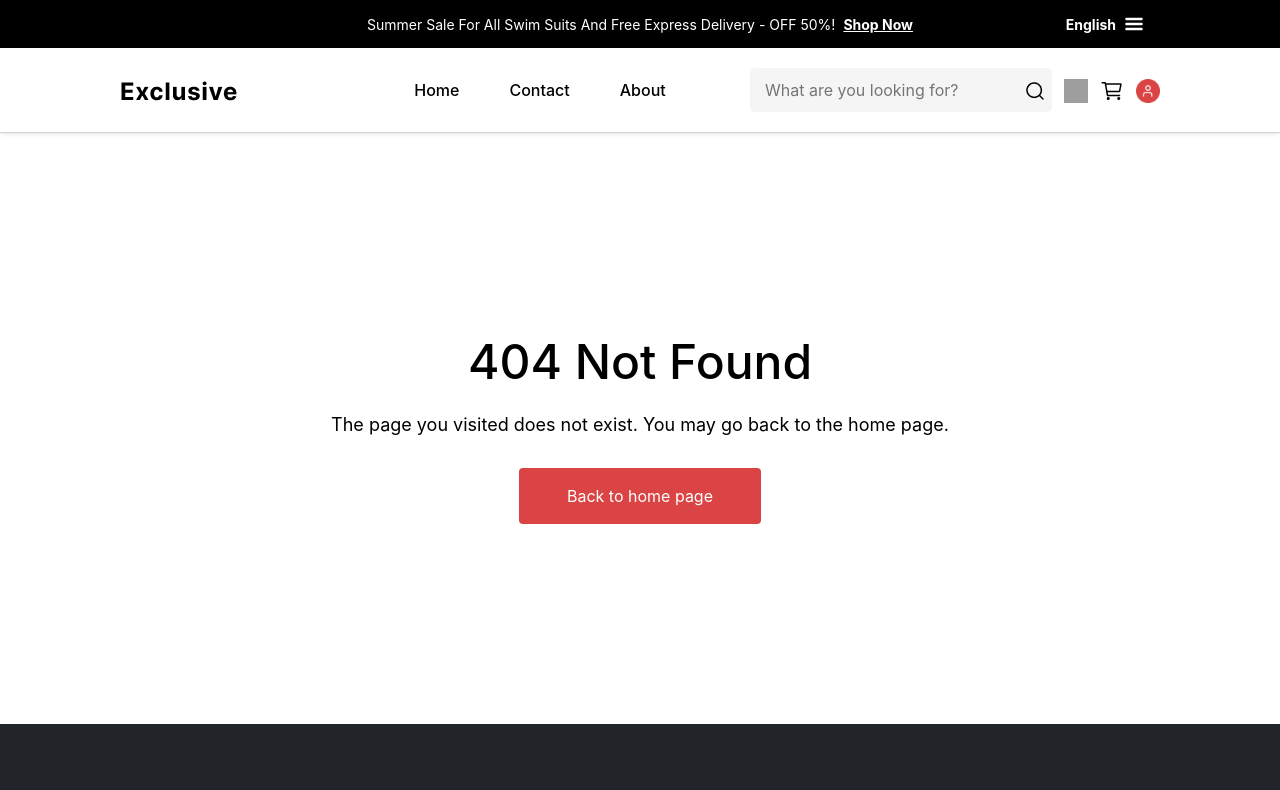
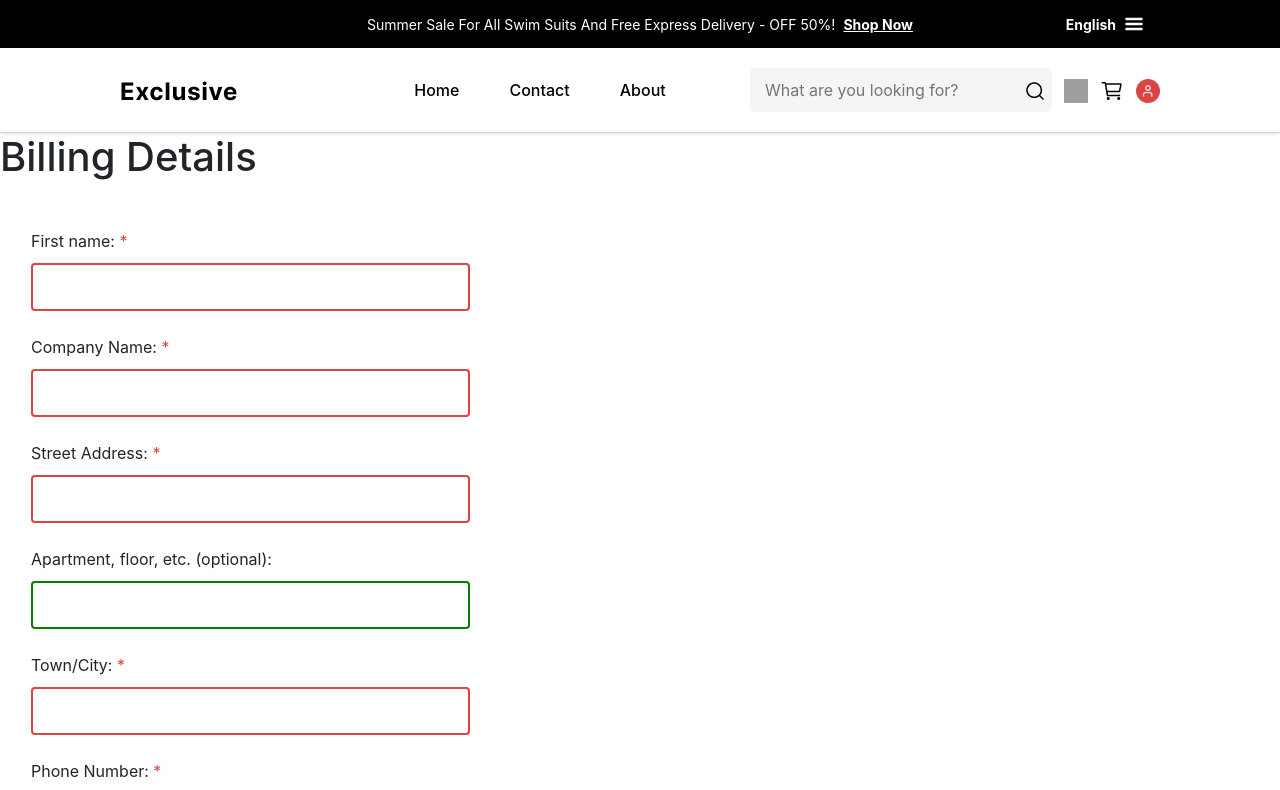
Before and after one commit to Projeto-Final-MaisPraTi/e-commerce-frontend, a React (Vite) app: page /checkout in a window 1280 px wide. Shown: the top 790 px of the page. Built offline with nearby package versions, Linux system fonts and the light colour scheme; grey boxes are pictures that could not be loaded.

Commit message:
ADD: Checkout page

```diff
--- a/src/App.jsx
+++ b/src/App.jsx
@@ -7,6 +7,7 @@ import Login from "./pages/login/login.jsx";
 import Register from "./pages/register/register.jsx";
 import ContactPage from "./pages/ContactPage/ContactPage.jsx";
 import CartPage from "./pages/Cart/CartPage.jsx";
+import CheckoutPage from "./pages/Checkout/Checkout.jsx";
 import PageNotFound from "./pages/404NotFound/PageNotFound.jsx";
 
 function App() {
@@ -21,6 +22,7 @@ function App() {
           <Route path="/product" element={<ContactPage />} />
           <Route path="/contact" element={<ContactPage />} />
           <Route path="/cart" element={<CartPage />} />
+          <Route path="/checkout" element={<CheckoutPage />} />
           {/* Rota para capturar qualquer caminho inválido */}
           <Route path="*" element={<PageNotFound />} />
         </Routes>
--- a/src/components/Cart/ShoppingCart.jsx
+++ b/src/components/Cart/ShoppingCart.jsx
@@ -1,4 +1,5 @@
 import { useState } from "react";
+import { Link } from "react-router-dom";
 import "./ShoppingCart.css";
 import ps5control from "../../assets/ps5control.png";
 import notebook from "../../assets/notebook.png";
@@ -97,7 +98,9 @@ const ShoppingCart = () => {
           <p>Subtotal: ${subtotal}</p>
           <p>Shipping: Free</p>
           <p>Total: ${subtotal}</p>
-          <button className="checkout-button">Proceed to checkout</button>
+          <Link to="/checkout">
+            <button className="checkout-button">Proceed to checkout</button>
+          </Link>
         </div>
       </div>
     </div>
--- /dev/null
+++ b/src/components/Checkout/Checkout.css
@@ -0,0 +1,89 @@
+/* Substitui o body por uma classe específica */
+.checkout-container {
+  font-family: Poppins, Inter, sans-serif;
+}
+
+.checkout-fieldset {
+  border: 0;
+  padding: 0;
+}
+
+.checkout-fieldset > div {
+  margin-bottom: 24px;
+}
+
+.checkout-label {
+  display: block;
+  margin-bottom: 10px;
+}
+
+.checkout-label span {
+  color: #db4444;
+}
+
+.checkout-input,
+.checkout-select {
+  border: 2px solid grey;
+  border-radius: 4px;
+  padding: 10px;
+  width: 200px;
+}
+
+.checkout-select {
+  background: transparent;
+  box-shadow: none;
+  color: #666;
+  -webkit-appearance: none;
+  width: 100%;
+}
+
+.select-wrapper {
+  position: relative;
+  width: 222px;
+}
+
+.select-wrapper::after {
+  content: "< >";
+  color: #666;
+  font-size: 18px;
+  top: 8px;
+  right: 0;
+  transform: rotate(90deg);
+  position: absolute;
+  z-index: -1;
+}
+
+.input-simples input {
+  width: 439px;
+}
+
+.input-duplo {
+  display: flex;
+}
+
+.input-duplo > div {
+  margin-right: 15px;
+}
+
+.checkout-input:valid {
+  border: 2px solid green;
+}
+
+.checkout-input:invalid {
+  border: 2px solid #db4444;
+}
+
+.radio input {
+  float: left;
+  margin-right: 10px;
+  width: auto;
+}
+
+.checkout-button {
+  background: #db4444;
+  border: 0;
+  color: white;
+  width: 224px;
+  padding: 10px;
+  text-transform: uppercase;
+}
--- /dev/null
+++ b/src/components/Checkout/Checkout.jsx
@@ -0,0 +1,78 @@
+import "./Checkout.css";
+
+function Checkout() {
+  return (
+    <div className="checkout-container">
+      <h1 className="checkout-heading">Billing Details</h1>
+      <form className="checkout-form" action="url_para_enviar_dados_do_formulario" method="post">
+        <fieldset className="checkout-fieldset">
+          <h2 className="checkout-subheading"></h2>
+          <div className="input-simples">
+            <div>
+              <label className="checkout-label" htmlFor="name">
+                First name: <span className="required">*</span>
+              </label>
+              <input className="checkout-input" type="text" name="name" id="name" required />
+            </div>
+          </div>
+          <div className="input-simples">
+            <div>
+              <label className="checkout-label" htmlFor="company">
+                Company Name: <span className="required">*</span>
+              </label>
+              <input className="checkout-input" type="text" name="company" id="company" required />
+            </div>
+          </div>
+          <div className="input-simples">
+            <div>
+              <label className="checkout-label" htmlFor="endereco">
+                Street Address: <span className="required">*</span>
+              </label>
+              <input
+                className="checkout-input"
+                type="text"
+                name="endereco"
+                id="endereco"
+                required
+              />
+            </div>
+          </div>
+          <div className="input-simples">
+            <div>
+              <label className="checkout-label" htmlFor="optional">
+                Apartment, floor, etc. (optional):
+              </label>
+              <input className="checkout-input" type="text" name="optional" id="optional" />
+            </div>
+          </div>
+          <div className="input-simples">
+            <div>
+              <label className="checkout-label" htmlFor="city">
+                Town/City: <span className="required">*</span>
+              </label>
+              <input className="checkout-input" type="text" name="city" id="city" required />
+            </div>
+          </div>
+          <div className="input-simples">
+            <div>
+              <label className="checkout-label" htmlFor="number">
+                Phone Number: <span className="required">*</span>
+              </label>
+              <input className="checkout-input" type="text" name="number" id="number" required />
+            </div>
+          </div>
+          <div className="input-simples">
+            <div>
+              <label className="checkout-label" htmlFor="email">
+                Email Address: <span className="required">*</span>
+              </label>
+              <input className="checkout-input" type="email" name="email" id="email" required />
+            </div>
+          </div>
+        </fieldset>
+      </form>
+    </div>
+  );
+}
+
+export default Checkout;
--- /dev/null
+++ b/src/pages/Checkout/Checkout.jsx
@@ -0,0 +1,17 @@
+import Header from "../../components/Header/Header";
+import Footer from "../../components/Footer/ComponentFooter";
+import Checkout from "../../components/Checkout/Checkout";
+
+function CheckoutPage() {
+  return (
+    <>
+      <Header />
+      <main>
+        <Checkout />
+      </main>
+      <Footer />
+    </>
+  );
+}
+
+export default CheckoutPage;
--- a/src/pages/Checkout/style.css
+++ /dev/null
@@ -1,88 +0,0 @@
-body {
-  font-family: Poppins, Inter, sans-serif;
-}
-
-fieldset {
-  border: 0;
-  padding: 0;
-}
-
-fieldset > div {
-  margin-bottom: 24px;
-}
-
-label {
-  display: block;
-  margin-bottom: 10px;
-}
-
-label span {
-  color: #db4444;
-}
-
-input,
-select {
-  border: 2px solid grey;
-  border-radius: 4px;
-  padding: 10px;
-  width: 200px;
-}
-
-select {
-  background: transparent;
-  box-shadow: none;
-  color: #666;
-  -webkit-appearance: none;
-  width: 100%;
-}
-
-.select-wrapper {
-  position: relative;
-  width: 222px;
-}
-
-.select-wrapper::after {
-  content: "< >";
-  color: #666;
-  font-size: 18px;
-  top: 8px;
-  right: 0;
-  transform: rotate(90deg);
-  position: absolute;
-  z-index: -1;
-}
-
-.input-simples input {
-  width: 439px;
-}
-
-.input-duplo {
-  display: flex;
-}
-
-.input-duplo > div {
-  margin-right: 15px;
-}
-
-input:valid {
-  border: 2px solid green;
-}
-
-input:invalid {
-  border: 2px solid #db4444;
-}
-
-.radio input {
-  float: left;
-  margin-right: 10px;
-  width: auto;
-}
-
-button {
-  background: #db4444;
-  border: 0;
-  color: white;
-  width: 224px;
-  padding: 10px;
-  text-transform: uppercase;
-}
```
Also changed, not shown: src/pages/Checkout/index.html (deleted, +0 -54 lines).
